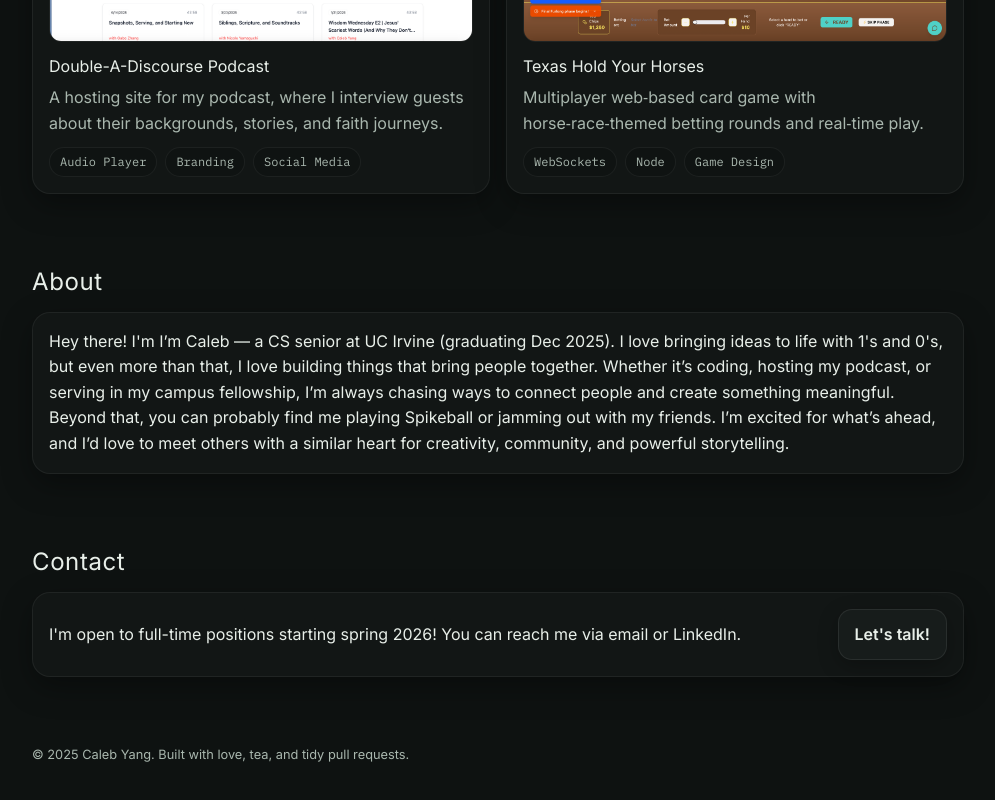
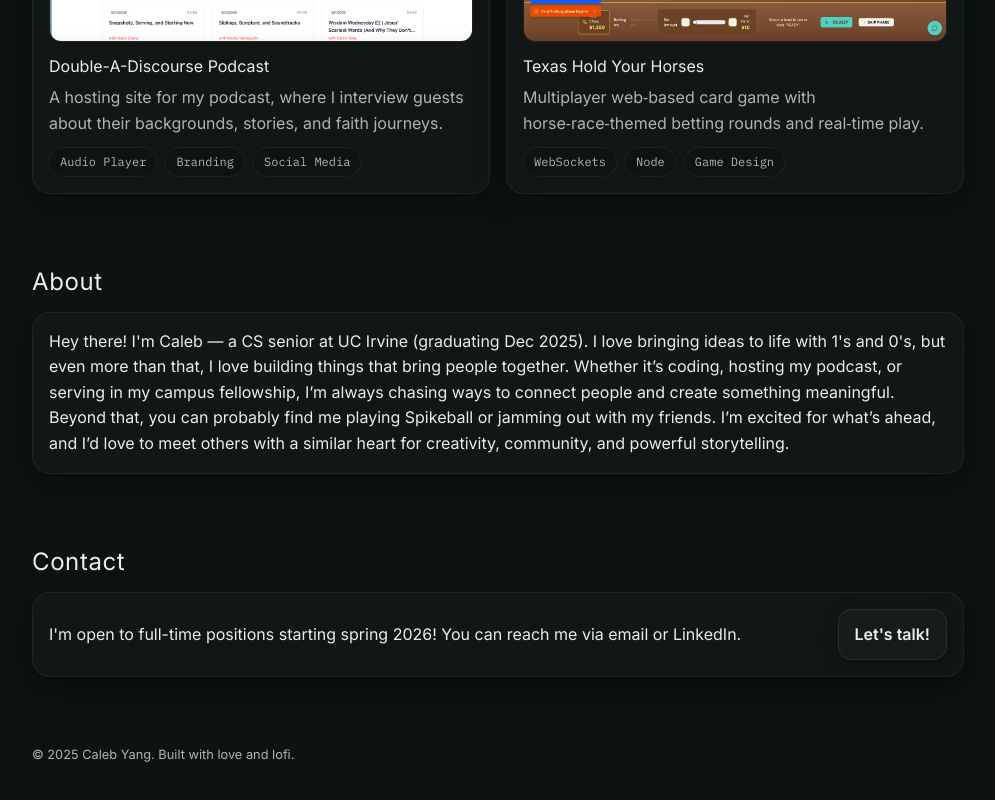
Before and after one commit to calebjyang/calebjyang.github.io, a Next.js app: page / in a window 1280 px wide. Shown: the part 1567-2367 px from the top of the page, without its empty margins (142-1137 px from the left). Built offline with nearby package versions, Linux system fonts and the light colour scheme.

Commit message:
Wording updates

```diff
--- a/src/app/page.tsx
+++ b/src/app/page.tsx
@@ -264,7 +264,7 @@ export default function Home() {
           <section id="about" className="section px-4 sm:px-6 py-6 sm:py-9" aria-labelledby="about-title">
             <h2 id="about-title" className="text-2xl m-0 mb-3.5 tracking-wide">About</h2>
             <div className="card col-span-1 col-start-1 col-end-[-1] bg-paper border border-white/6 rounded-custom p-4 shadow-custom">
-              <p className="m-0">Hey there! I'm I’m Caleb — a CS senior at UC Irvine (graduating Dec 2025). I love bringing ideas to life with 1's and 0's, but even more than that, I love building things that bring people together. Whether it’s coding, hosting my podcast, or serving in my campus fellowship, I’m always chasing ways to connect people and create something meaningful. Beyond that, you can probably find me playing Spikeball or jamming out with my friends. I’m excited for what’s ahead, and I’d love to meet others with a similar heart for creativity, community, and powerful storytelling.</p>
+              <p className="m-0">Hey there! I'm Caleb — a CS senior at UC Irvine (graduating Dec 2025). I love bringing ideas to life with 1's and 0's, but even more than that, I love building things that bring people together. Whether it’s coding, hosting my podcast, or serving in my campus fellowship, I’m always chasing ways to connect people and create something meaningful. Beyond that, you can probably find me playing Spikeball or jamming out with my friends. I’m excited for what’s ahead, and I’d love to meet others with a similar heart for creativity, community, and powerful storytelling.</p>
             </div>
           </section>
 
@@ -285,7 +285,7 @@ export default function Home() {
         {/* Footer */}
         <footer className="col-start-2 text-muted px-4 sm:px-6 py-8 pb-15">
           <div className="foot-grid grid grid-cols-1 sm:grid-cols-[1fr_auto] items-center gap-4 sm:gap-0">
-            <small>© {year} Caleb Yang. Built with love, tea, and tidy pull requests.</small>
+            <small>© {year} Caleb Yang. Built with love and lofi.</small>
             <div className="social flex gap-3 justify-center sm:justify-start">
             </div>
           </div>
```
